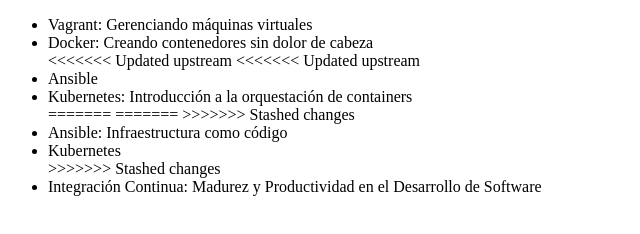
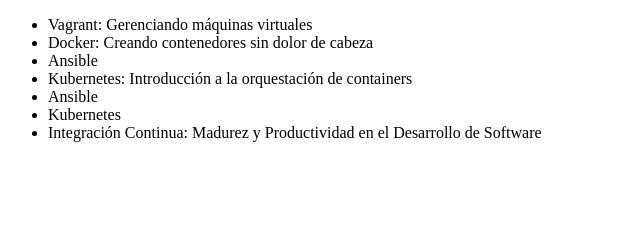
Before and after one commit to stratogavo/alura-git, a plain HTML site: page index.html in a window 1280 px wide. Shown: the whole page, without its empty margins (0-640 px from the left). Drawn offline with Linux system fonts and the light colour scheme.

Commit message:
Reinciando codigo

```diff
--- a/index.html
+++ b/index.html
@@ -8,16 +8,10 @@
         <ul>
             <li>Vagrant: Gerenciando máquinas virtuales</li>
             <li>Docker: Creando contenedores sin dolor de cabeza</li>
-<<<<<<< Updated upstream
-<<<<<<< Updated upstream
             <li>Ansible</li>
             <li>Kubernetes: Introducción a la orquestación de containers</li>
-=======
-=======
->>>>>>> Stashed changes
-            <li>Ansible: Infraestructura como código</li>
+            <li>Ansible</li>
             <li>Kubernetes</li>
->>>>>>> Stashed changes
             <li>Integración Continua: Madurez y Productividad en el Desarrollo de Software</li>
         </ul>
     </body>
```
